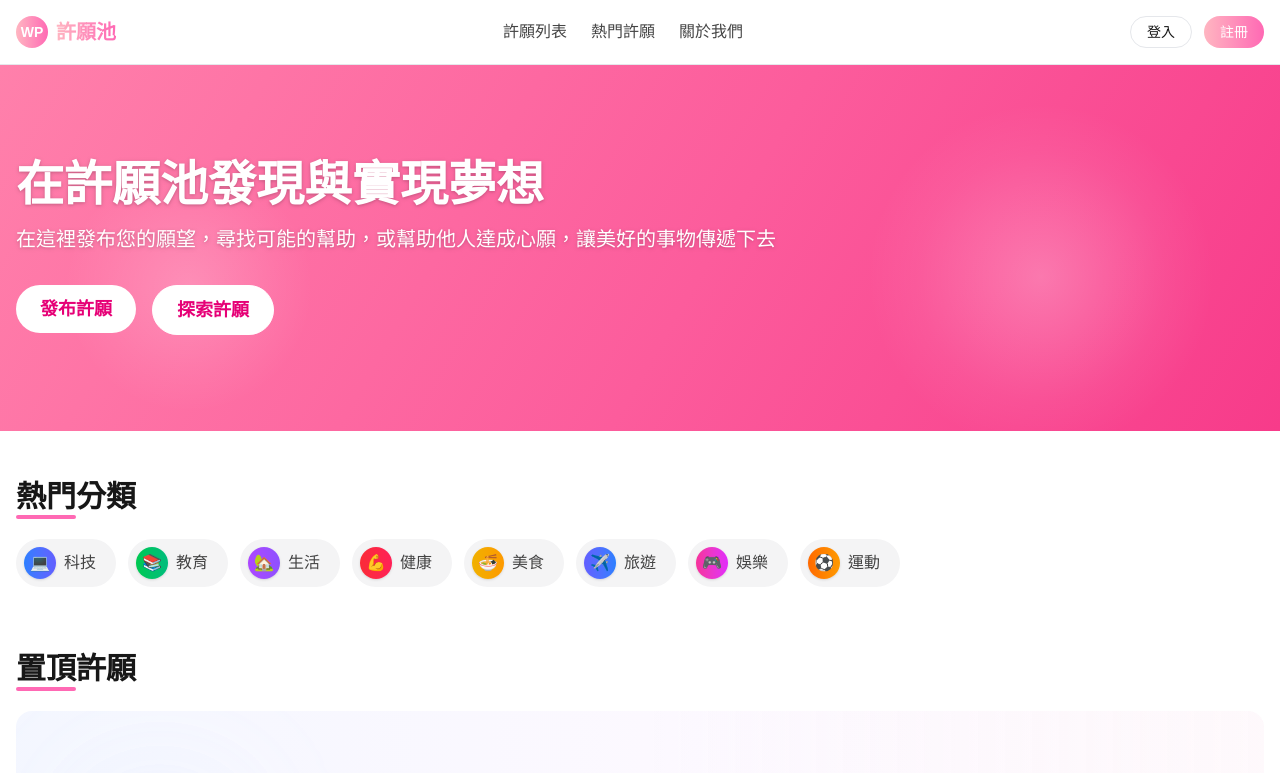
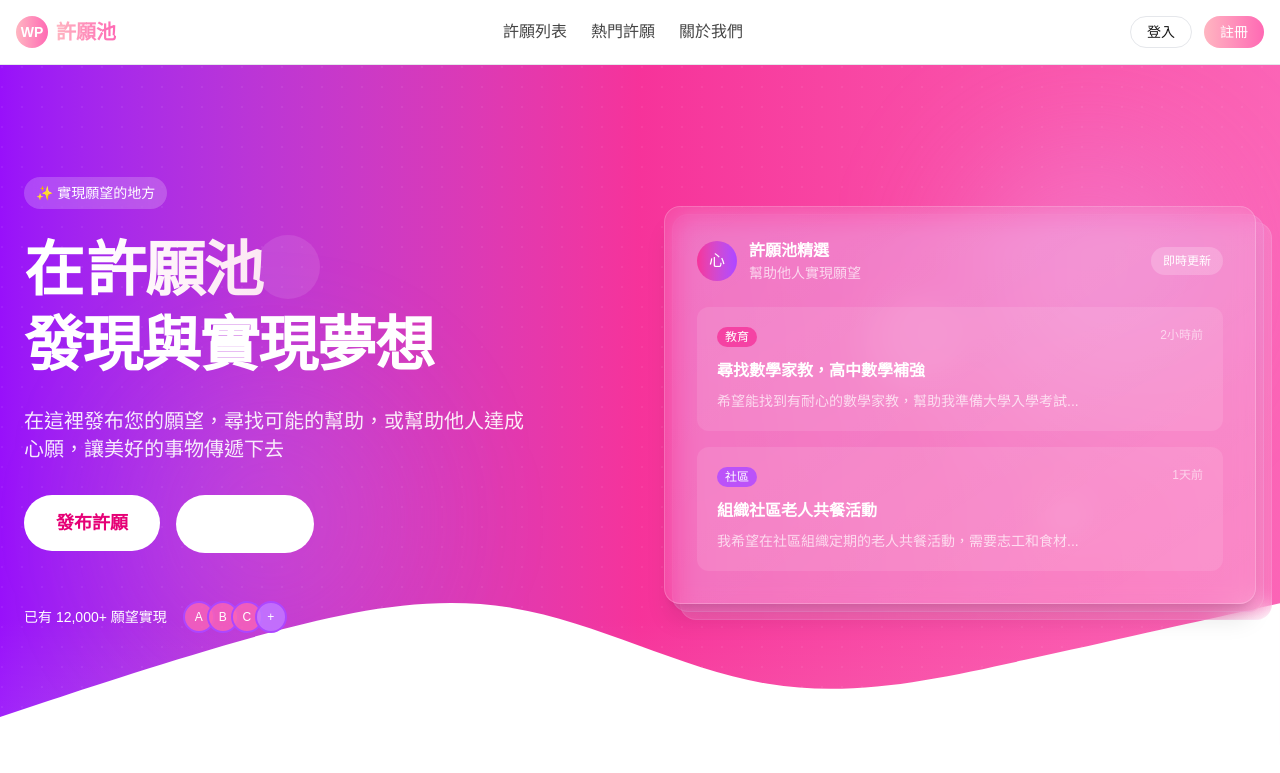
Before and after one commit to firstfu/wishing, a Next.js app: page / in a window 1280 px wide. Shown: the top 773 px of the page. Built offline with nearby package versions, Linux system fonts and the light colour scheme.

Commit message:
新增首頁背景樣式與動畫效果，包含漸層背景、幾何形狀裝飾、波浪動畫及玻璃擬態效果，提升視覺吸引力與用戶互動體驗。

```diff
--- a/app/globals.css
+++ b/app/globals.css
@@ -142,6 +142,33 @@ html {
   background-size: 20px 20px;
 }
 
+/* Hero 區塊的背景漸層 */
+.hero-gradient {
+  background: linear-gradient(135deg, #7928ca, #ff0080);
+}
+
+/* 玻璃擬態效果 */
+.backdrop-blur-xl {
+  backdrop-filter: blur(10px);
+  -webkit-backdrop-filter: blur(10px);
+}
+
+/* 浮動元素陰影 */
+.glass-card {
+  background: rgba(255, 255, 255, 0.1);
+  border: 1px solid rgba(255, 255, 255, 0.2);
+  box-shadow: 0 8px 32px 0 rgba(31, 38, 135, 0.2);
+  backdrop-filter: blur(8px);
+  -webkit-backdrop-filter: blur(8px);
+  border-radius: 16px;
+  transition: all 0.3s ease;
+}
+
+.glass-card:hover {
+  box-shadow: 0 8px 32px 0 rgba(31, 38, 135, 0.3);
+  transform: translateY(-5px);
+}
+
 /* 淡入動畫 */
 @keyframes fade-in {
   from {
@@ -189,3 +216,37 @@ html {
 .animate-float {
   animation: float 3s ease-in-out infinite;
 }
+
+/* 圓形裝飾元素動畫 */
+@keyframes pulse-slow {
+  0%,
+  100% {
+    opacity: 0.7;
+    transform: scale(1);
+  }
+  50% {
+    opacity: 0.5;
+    transform: scale(1.05);
+  }
+}
+
+.animate-pulse-slow {
+  animation: pulse-slow 8s ease-in-out infinite;
+}
+
+/* 波浪動畫 */
+@keyframes wave {
+  0% {
+    transform: translateY(0);
+  }
+  50% {
+    transform: translateY(-10px);
+  }
+  100% {
+    transform: translateY(0);
+  }
+}
+
+.animate-wave {
+  animation: wave 8s ease-in-out infinite;
+}
--- a/app/page.tsx
+++ b/app/page.tsx
@@ -15,6 +15,7 @@ import CategoryTags from "@/app/components/wishes/CategoryTags";
 import { Button } from "@/app/components/ui/Button";
 import Link from "next/link";
 import FeaturedWishesCarousel from "@/app/components/wishes/FeaturedWishesCarousel";
+import Image from "next/image";
 
 // 載入狀態組件
 function LoadingState() {
@@ -164,27 +165,113 @@ export default function Home() {
   return (
     <>
       {/* 頂部橫幅/Hero 區塊 */}
-      <section className="bg-gradient-banner relative overflow-hidden">
-        <div className="absolute inset-0 bg-pattern-dots opacity-20"></div>
-        <div className="container mx-auto px-4 py-16 md:py-24 relative">
-          <div className="max-w-3xl animate-fade-in">
-            <h1 className="text-4xl md:text-5xl font-bold mb-4 text-white drop-shadow-sm">
-              在<span className="text-white font-extrabold">許願池</span>發現與實現夢想
+      <section className="relative overflow-hidden min-h-[85vh] flex items-center">
+        {/* 背景漸層 */}
+        <div className="absolute inset-0 bg-gradient-to-r from-purple-600 via-pink-500 to-pink-400"></div>
+
+        {/* 幾何形狀裝飾元素 */}
+        <div className="absolute top-20 right-[5%] w-64 h-64 bg-gradient-to-tr from-pink-300/30 to-purple-300/30 rounded-full blur-3xl"></div>
+        <div className="absolute bottom-20 left-[10%] w-72 h-72 bg-gradient-to-br from-purple-400/20 to-pink-400/20 rounded-full blur-3xl"></div>
+        <div className="absolute top-1/4 left-[20%] w-16 h-16 bg-white/10 rounded-full"></div>
+        <div className="absolute top-1/3 right-[25%] w-24 h-24 bg-white/10 rounded-full"></div>
+        <div className="absolute bottom-[30%] right-[15%] w-12 h-12 bg-white/10 rounded-full"></div>
+
+        {/* 圓點網格裝飾 */}
+        <div className="absolute inset-0 bg-[url('/grid-dots.svg')] opacity-20"></div>
+
+        {/* 半透明波浪效果 */}
+        <div className="absolute bottom-0 left-0 right-0 h-32 bg-gradient-to-t from-white/10 to-transparent"></div>
+
+        {/* 內容區域 */}
+        <div className="container mx-auto px-6 relative z-10">
+          <div className="flex flex-col lg:flex-row items-center gap-12">
+            {/* 左側文字內容 */}
+            <div className="lg:w-1/2 text-white">
+              <div className="inline-block px-3 py-1 bg-white/20 rounded-full backdrop-blur-sm mb-6">
+                <span className="text-sm font-medium">✨ 實現願望的地方</span>
+              </div>
+
+              <h1 className="text-4xl md:text-6xl font-bold tracking-tight mb-6 leading-tight">
+                在<span className="relative bg-clip-text text-transparent bg-gradient-to-r from-white to-pink-100 font-black px-1">許願池</span>
+                <br />
+                發現與實現夢想
               </h1>
-            <p className="text-lg md:text-xl text-white mb-8 drop-shadow-sm">在這裡發布您的願望，尋找可能的幫助，或幫助他人達成心願，讓美好的事物傳遞下去</p>
+
+              <p className="text-lg md:text-xl mb-8 max-w-lg opacity-90">在這裡發布您的願望，尋找可能的幫助，或幫助他人達成心願，讓美好的事物傳遞下去</p>
+
               <div className="flex flex-wrap gap-4">
                 <Link href="/wishes/create">
-                <Button size="lg" className="rounded-full px-6 py-6 bg-white text-pink-600 hover:bg-white/90 hover:shadow-lg font-bold hover:shadow-pink-700/20 transition-all">
+                  <Button size="lg" className="rounded-full px-8 py-7 bg-white text-pink-600 hover:bg-white/90 hover:shadow-lg font-bold transition-all">
                     發布許願
                   </Button>
                 </Link>
                 <Link href="/wishes">
-                <Button size="lg" variant="outline" className="rounded-full px-6 py-6 text-pink-600  border-white font-bold hover:bg-white/10 hover:border-white transition-all">
+                  <Button size="lg" variant="outline" className="rounded-full px-8 py-7 text-white border-white/60 font-bold hover:bg-white/10 hover:border-white transition-all">
                     探索許願
                   </Button>
                 </Link>
               </div>
+
+              <div className="mt-12 flex items-center space-x-4">
+                <p className="text-sm font-medium">已有 12,000+ 願望實現</p>
+                <div className="flex -space-x-2">
+                  <div className="w-8 h-8 rounded-full border-2 border-purple-500 bg-pink-400/80 flex items-center justify-center text-xs">A</div>
+                  <div className="w-8 h-8 rounded-full border-2 border-purple-500 bg-pink-400/80 flex items-center justify-center text-xs">B</div>
+                  <div className="w-8 h-8 rounded-full border-2 border-purple-500 bg-pink-400/80 flex items-center justify-center text-xs">C</div>
+                  <div className="w-8 h-8 rounded-full border-2 border-purple-500 bg-purple-400/80 flex items-center justify-center text-xs">+</div>
                 </div>
+              </div>
+            </div>
+
+            {/* 右側漂浮卡片效果 */}
+            <div className="lg:w-1/2 relative">
+              <div className="absolute top-4 left-4 w-full h-full rounded-2xl bg-gradient-to-br from-purple-200/20 to-pink-200/20 backdrop-blur-xl border border-white/10"></div>
+              <div className="absolute top-2 left-2 w-full h-full rounded-2xl bg-gradient-to-br from-purple-300/20 to-pink-300/20 backdrop-blur-xl border border-white/10"></div>
+              <div className="relative bg-gradient-to-br from-white/10 to-white/5 backdrop-blur-xl rounded-2xl p-8 border border-white/20 shadow-xl">
+                <div className="flex justify-between items-center mb-6">
+                  <div className="flex items-center gap-3">
+                    <div className="w-10 h-10 rounded-full bg-gradient-to-r from-pink-500 to-purple-500 flex items-center justify-center">
+                      <span className="text-white font-medium">心</span>
+                    </div>
+                    <div>
+                      <h3 className="text-white font-bold">許願池精選</h3>
+                      <p className="text-white/70 text-sm">幫助他人實現願望</p>
+                    </div>
+                  </div>
+                  <span className="px-3 py-1.5 bg-white/20 rounded-full text-white text-xs font-medium">即時更新</span>
+                </div>
+
+                <div className="bg-white/10 rounded-xl p-5 mb-4 hover:bg-white/20 transition">
+                  <div className="flex justify-between items-start mb-3">
+                    <span className="bg-pink-500/80 text-white text-xs px-2 py-0.5 rounded-full">教育</span>
+                    <p className="text-white/60 text-xs">2小時前</p>
+                  </div>
+                  <h4 className="text-white font-semibold mb-2">尋找數學家教，高中數學補強</h4>
+                  <p className="text-white/70 text-sm">希望能找到有耐心的數學家教，幫助我準備大學入學考試...</p>
+                </div>
+
+                <div className="bg-white/10 rounded-xl p-5 hover:bg-white/20 transition">
+                  <div className="flex justify-between items-start mb-3">
+                    <span className="bg-purple-500/80 text-white text-xs px-2 py-0.5 rounded-full">社區</span>
+                    <p className="text-white/60 text-xs">1天前</p>
+                  </div>
+                  <h4 className="text-white font-semibold mb-2">組織社區老人共餐活動</h4>
+                  <p className="text-white/70 text-sm">我希望在社區組織定期的老人共餐活動，需要志工和食材...</p>
+                </div>
+              </div>
+            </div>
+          </div>
+        </div>
+
+        {/* 底部波浪曲線 */}
+        <div className="absolute bottom-0 left-0 right-0">
+          <svg xmlns="http://www.w3.org/2000/svg" viewBox="0 0 1440 320" className="w-full">
+            <path
+              fill="#ffffff"
+              fillOpacity="1"
+              d="M0,288L48,272C96,256,192,224,288,197.3C384,171,480,149,576,165.3C672,181,768,235,864,250.7C960,267,1056,245,1152,224C1248,203,1344,181,1392,170.7L1440,160L1440,320L1392,320C1344,320,1248,320,1152,320C1056,320,960,320,864,320C768,320,672,320,576,320C480,320,384,320,288,320C192,320,96,320,48,320L0,320Z"
+            ></path>
+          </svg>
         </div>
       </section>
 
```
Also changed, not shown: public/grid-dots.svg (added). Lines whose indentation alone changed are shown as unchanged.
